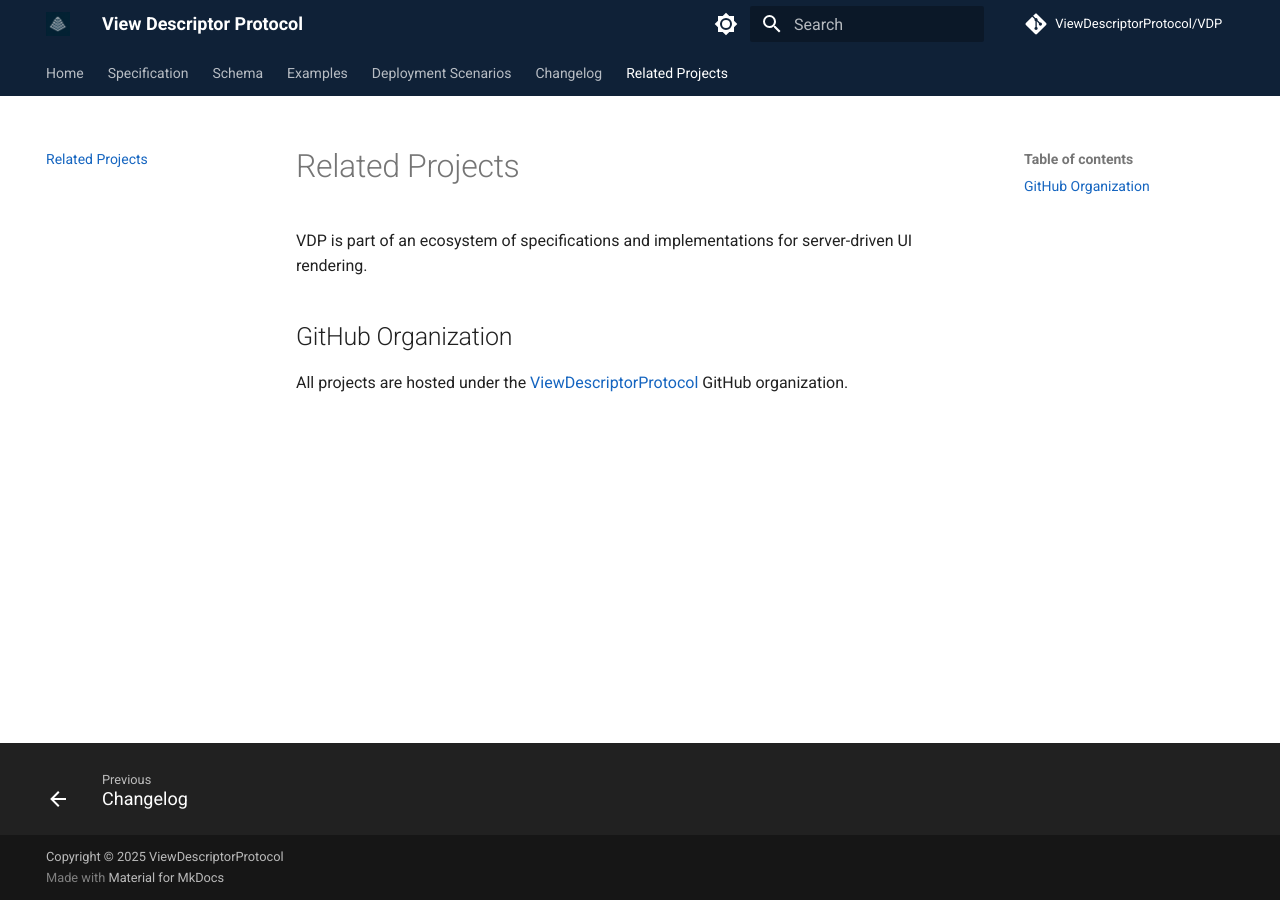
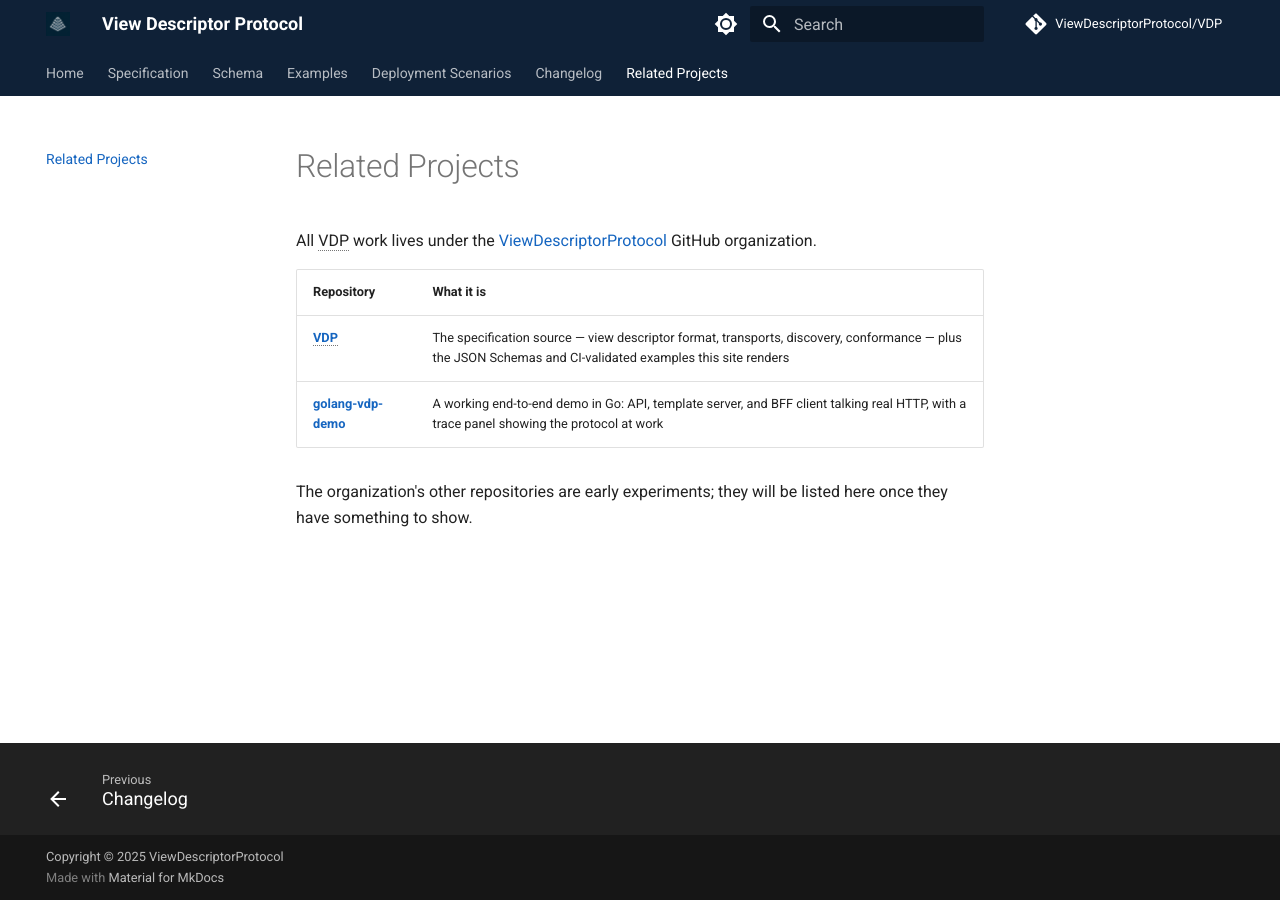
Before and after one commit to ViewDescriptorProtocol/ViewDescriptorProtocol.github.io, an MkDocs documentation site: the page built from docs/related-projects.md, in a window 1280 px wide. Built offline with MkDocs 1.6.1 and Material for MkDocs 9.7.7, drawn with Linux system fonts in a browser that asks for light colours; comment, search, counter and statistics services are not loaded.

Commit message:
Replace generic copy with concrete descriptor wording
- Hero tagline and site_description now state the mechanism: "One JSON
  descriptor tells every client which templates render which data"
- Status section claims what is actually true (feature-complete for
  v0.1, Go demo implements it end to end) instead of "being actively
  developed"
- Related Projects replaces the one-line "ecosystem" page with a table
  of the repositories that have something to show (VDP, golang-vdp-demo)

```diff
--- a/docs/related-projects.md
+++ b/docs/related-projects.md
@@ -1,7 +1,12 @@
 # Related Projects
 
-VDP is part of an ecosystem of specifications and implementations for server-driven UI rendering.
+All VDP work lives under the [ViewDescriptorProtocol](https://github.com/ViewDescriptorProtocol) GitHub organization.
 
-## GitHub Organization
+| Repository | What it is |
+|------------|------------|
+| [**VDP**](https://github.com/ViewDescriptorProtocol/VDP) | The specification source — view descriptor format, transports, discovery, conformance — plus the JSON Schemas and CI-validated examples this site renders |
+| [**golang-vdp-demo**](https://github.com/ViewDescriptorProtocol/golang-vdp-demo) | A working end-to-end demo in Go: API, template server, and BFF client talking real HTTP, with a trace panel showing the protocol at work |
 
-All projects are hosted under the [ViewDescriptorProtocol](https://github.com/ViewDescriptorProtocol) GitHub organization.
+The organization's other repositories are early experiments; they will be listed here once they have something to show.
+
+*[VDP]: View Descriptor Protocol
--- a/mkdocs.yml
+++ b/mkdocs.yml
@@ -1,6 +1,6 @@
 site_name: View Descriptor Protocol
 site_url: https://vdprotocol.org
-site_description: Server-driven template binding for cross-platform UI rendering
+site_description: One JSON descriptor tells every client which templates render which data
 site_author: ViewDescriptorProtocol
 
 repo_url: https://github.com/ViewDescriptorProtocol/VDP
```
Also changed, not shown: docs/index.md (+2 -2 lines).
